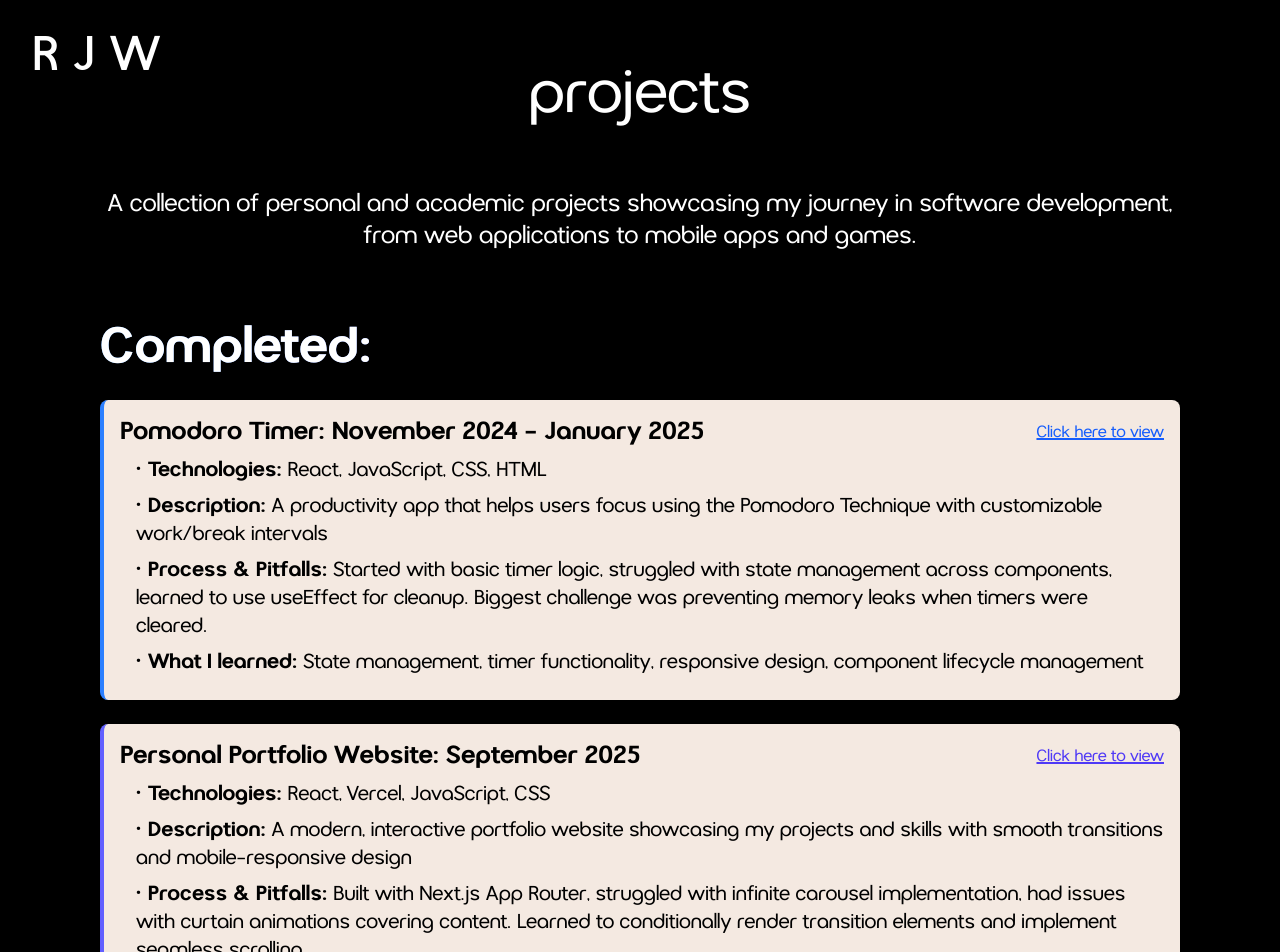
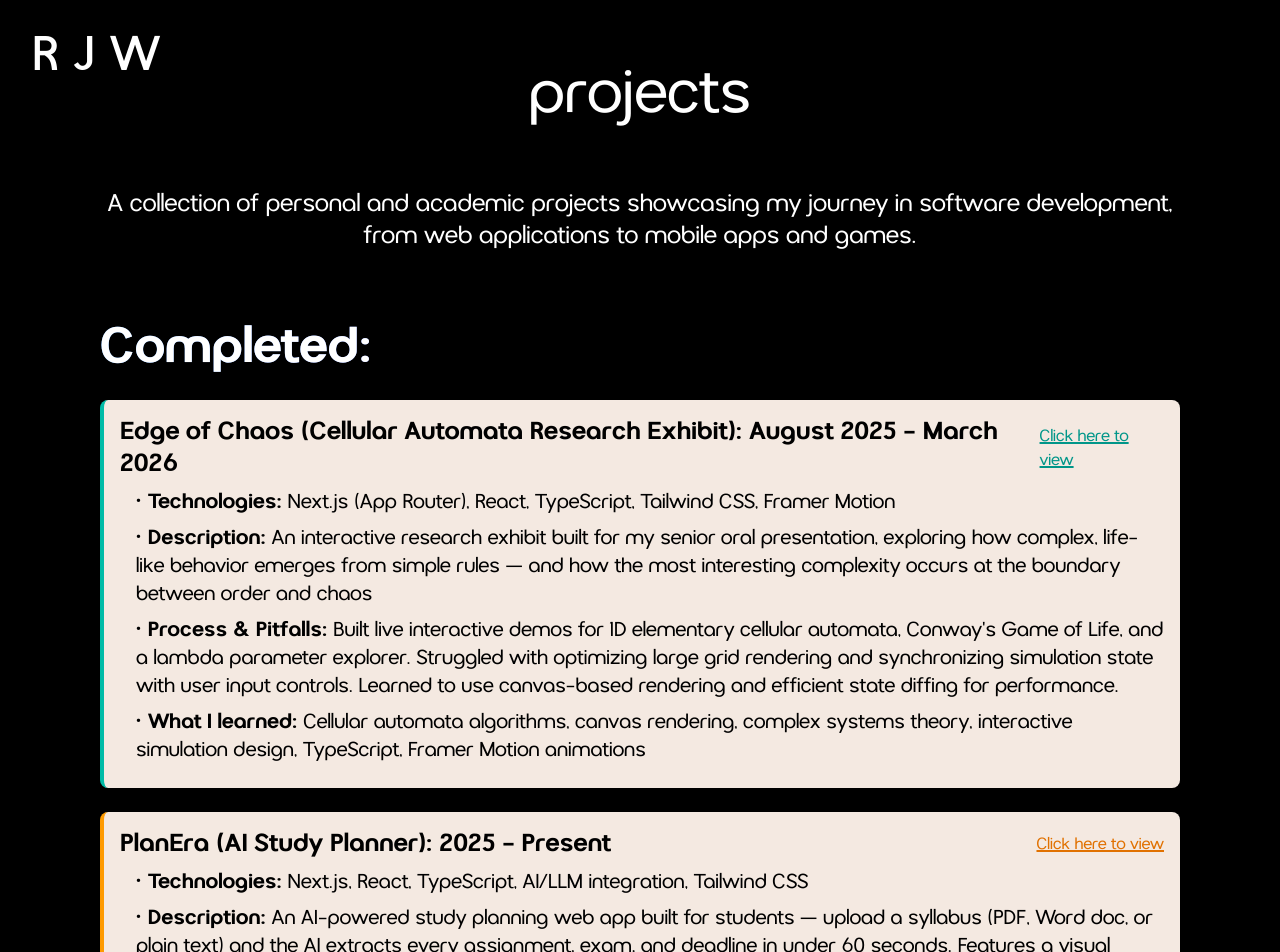
Before and after one commit to Rashaunjw/personal-portfolio, a Next.js app: page /projects in a window 1280 px wide. Shown: the top 952 px of the page. Built offline with nearby package versions, Linux system fonts and the light colour scheme.

Commit message:
new changes

```diff
--- a/src/app/career/page.js
+++ b/src/app/career/page.js
@@ -54,6 +54,26 @@ export default function CareerPage() {
               <ul className="text-xl text-black mb-2 ml-4" style={{ fontFamily: 'Gucina, sans-serif' }}>
                 <li>• <span className="font-bold">Technologies learned:</span> Figma, XCode, Apple Connect, React, React-Native, TypeScript, Node.js, PostgreSQL, Docker, YAML, Stripe, Firebase, Go</li>
                 <li>• <span className="font-bold">What I did:</span> Developed full-stack web applications, implemented user authentication, designed responsive UIs, and collaborated with cross-functional teams</li>
+              </ul>
+            </div>
+
+            <div className="bg-[#F4E9E1] rounded-lg p-4 mb-4 border-l-4 border-blue-500">
+              <div className="text-2xl font-bold text-black mb-2" style={{ fontFamily: 'Gucina, sans-serif' }}>
+                Junior Cloud/DevOps Engineer (Intern) at Sewanee Volunteer Fire Department (Sewanee, TN), Jan 2026 - Present
+              </div>
+              <ul className="text-xl text-black mb-2 ml-4" style={{ fontFamily: 'Gucina, sans-serif' }}>
+                <li>• Built and maintained CI/CD pipelines to automate testing, builds, and deployments for a production application serving a local fire department</li>
+                <li>• Managed deployment workflows and iterated on features used by real customers, incorporating feedback while maintaining system reliability</li>
+              </ul>
+            </div>
+
+            <div className="bg-[#F4E9E1] rounded-lg p-4 mb-4 border-l-4 border-purple-500">
+              <div className="text-2xl font-bold text-black mb-2" style={{ fontFamily: 'Gucina, sans-serif' }}>
+                Research Assistant at Psychology Research Lab, The University of the South (Sewanee, TN), Jan 2026 - Present
+              </div>
+              <ul className="text-xl text-black mb-2 ml-4" style={{ fontFamily: 'Gucina, sans-serif' }}>
+                <li>• Translated experimental design requirements into functional software systems in collaboration with faculty researchers</li>
+                <li>• Debugged and optimized software workflows to maintain system stability and performance during lab sessions</li>
               </ul>
             </div>
           </div>
--- a/src/app/projects/page.js
+++ b/src/app/projects/page.js
@@ -41,6 +41,42 @@ export default function ProjectsPage() {
           Completed:
           </div>
           <br />
+
+          <div className="bg-[#F4E9E1] rounded-lg p-4 mb-6 shadow-lg hover:shadow-xl transition-all duration-300 hover:scale-[1.02] hover:-translate-y-2 border-l-4 border-teal-500">
+            <div className="flex justify-between items-center mb-2">
+              <div className="text-2xl font-bold text-black" style={{ fontFamily: 'Gucina, sans-serif' }}>
+                Edge of Chaos (Cellular Automata Research Exhibit): August 2025 - March 2026
+              </div>
+              <div className="flex gap-4">
+                <a href="https://edge-of-chaos-phi.vercel.app/" target="_blank" rel="noopener noreferrer" className="text-teal-600 hover:text-teal-800 transition-colors underline decoration-2" style={{ fontFamily: 'Gucina, sans-serif' }}>
+                  Click here to view
+                </a>
+              </div>
+            </div>
+            <ul className="text-xl text-black mb-2 ml-4 space-y-2" style={{ fontFamily: 'Gucina, sans-serif' }}>
+              <li>• <span className="font-bold">Technologies:</span> Next.js (App Router), React, TypeScript, Tailwind CSS, Framer Motion</li>
+              <li>• <span className="font-bold">Description:</span> An interactive research exhibit built for my senior oral presentation, exploring how complex, life-like behavior emerges from simple rules — and how the most interesting complexity occurs at the boundary between order and chaos</li>
+              <li>• <span className="font-bold">Process & Pitfalls:</span> Built live interactive demos for 1D elementary cellular automata, Conway&apos;s Game of Life, and a lambda parameter explorer. Struggled with optimizing large grid rendering and synchronizing simulation state with user input controls. Learned to use canvas-based rendering and efficient state diffing for performance.</li>
+              <li>• <span className="font-bold">What I learned:</span> Cellular automata algorithms, canvas rendering, complex systems theory, interactive simulation design, TypeScript, Framer Motion animations</li>
+            </ul>
+          </div>
+
+          <div className="bg-[#F4E9E1] rounded-lg p-4 mb-6 shadow-lg hover:shadow-xl transition-all duration-300 hover:scale-[1.02] hover:-translate-y-2 border-l-4 border-amber-500">
+            <div className="flex justify-between items-center mb-2">
+              <div className="text-2xl font-bold text-black" style={{ fontFamily: 'Gucina, sans-serif' }}>
+                PlanEra (AI Study Planner): 2025 - Present
+              </div>
+              <a href="https://plan-era.com/" target="_blank" rel="noopener noreferrer" className="text-amber-600 hover:text-amber-800 transition-colors underline decoration-2" style={{ fontFamily: 'Gucina, sans-serif' }}>
+                Click here to view
+              </a>
+            </div>
+            <ul className="text-xl text-black mb-2 ml-4 space-y-2" style={{ fontFamily: 'Gucina, sans-serif' }}>
+              <li>• <span className="font-bold">Technologies:</span> Next.js, React, TypeScript, AI/LLM integration, Tailwind CSS</li>
+              <li>• <span className="font-bold">Description:</span> An AI-powered study planning web app built for students — upload a syllabus (PDF, Word doc, or plain text) and the AI extracts every assignment, exam, and deadline in under 60 seconds. Features a visual calendar, color-coded urgency tinting, grade-weight awareness, and zero manual data entry</li>
+              <li>• <span className="font-bold">Process & Pitfalls:</span> Started with basic PDF parsing, struggled with unstructured syllabus formats and inconsistent date/deadline extraction. Had to fine-tune prompts to handle edge cases across different professor formatting styles. Also worked through authentication flow and keeping user data private.</li>
+              <li>• <span className="font-bold">What I learned:</span> AI/LLM prompt engineering, document parsing, full-stack product development, user authentication, PWA setup for mobile home screen installation</li>
+            </ul>
+          </div>
 
           <div className="bg-[#F4E9E1] rounded-lg p-4 mb-6 shadow-lg hover:shadow-xl transition-all duration-300 hover:scale-[1.02] hover:-translate-y-2 border-l-4 border-blue-500">
             <div className="flex justify-between items-center mb-2">
@@ -148,18 +184,6 @@ export default function ProjectsPage() {
           </div>
           <br />
 
-          <div className="bg-[#F4E9E1] rounded-lg p-4 mb-6 shadow-lg hover:shadow-xl transition-all duration-300 hover:scale-[1.02] hover:-translate-y-2 border-l-4 border-indigo-500">
-            <div className="text-2xl font-bold text-black mb-2" style={{ fontFamily: 'Gucina, sans-serif' }}>
-            AI Scheduler
-            </div>
-            <ul className="text-xl text-black mb-2 ml-4 space-y-2" style={{ fontFamily: 'Gucina, sans-serif' }}>
-              <li>• <span className="font-bold">Technologies:</span> Python, Machine Learning libraries, React</li>
-              <li>• <span className="font-bold">Description:</span> An intelligent scheduling system that optimizes time management using artificial intelligence</li>
-              <li>• <span className="font-bold">Process & Pitfalls:</span> Started with basic ML models, struggling with data preprocessing and feature engineering, having issues with model accuracy. Learning to implement proper training pipelines and handle edge cases in scheduling algorithms.</li>
-              <li>• <span className="font-bold">What I&apos;m learning:</span> AI/ML integration, optimization algorithms, web APIs, data preprocessing</li>
-            </ul>
-          </div>
-
           <div className="bg-[#F4E9E1] rounded-lg p-4 mb-6 shadow-lg hover:shadow-xl transition-all duration-300 hover:scale-[1.02] hover:-translate-y-2 border-l-4 border-pink-500">
             <div className="text-2xl font-bold text-black mb-2" style={{ fontFamily: 'Gucina, sans-serif' }}>
             Snake Game
@@ -169,18 +193,6 @@ export default function ProjectsPage() {
               <li>• <span className="font-bold">Description:</span> A classic Snake game implementation with modern graphics and smooth gameplay</li>
               <li>• <span className="font-bold">Process & Pitfalls:</span> Started with basic Pygame setup, struggling with collision detection and game loop optimization, having issues with score tracking and game state management. Learning to implement proper game architecture and performance optimization.</li>
               <li>• <span className="font-bold">What I&apos;m learning:</span> Game development, collision detection, score systems, performance optimization</li>
-            </ul>
-          </div>
-
-          <div className="bg-[#F4E9E1] rounded-lg p-4 mb-6 shadow-lg hover:shadow-xl transition-all duration-300 hover:scale-[1.02] hover:-translate-y-2 border-l-4 border-cyan-500">
-            <div className="text-2xl font-bold text-black mb-2" style={{ fontFamily: 'Gucina, sans-serif' }}>
-            Conway&apos;s Game of Life (Cellular Automata) August 2025 - Present
-            </div>
-            <ul className="text-xl text-black mb-2 ml-4 space-y-2" style={{ fontFamily: 'Gucina, sans-serif' }}>
-              <li>• <span className="font-bold">Technologies:</span> Python, Canvas API</li>
-              <li>• <span className="font-bold">Description:</span> Conway&apos;s Game of Life simulation with interactive controls and pattern generation. This is a project that I am working on for my senior oral presentation.</li>
-              <li>• <span className="font-bold">Process & Pitfalls:</span> Started with basic Canvas drawing, struggling with algorithm optimization for large grids, having issues with pattern generation and user interaction. Learning to implement efficient cellular automata algorithms and interactive controls.</li>
-              <li>• <span className="font-bold">What I&apos;m learning:</span> Cellular automata, algorithm visualization, performance optimization, interactive design</li>
             </ul>
           </div>
 
```
